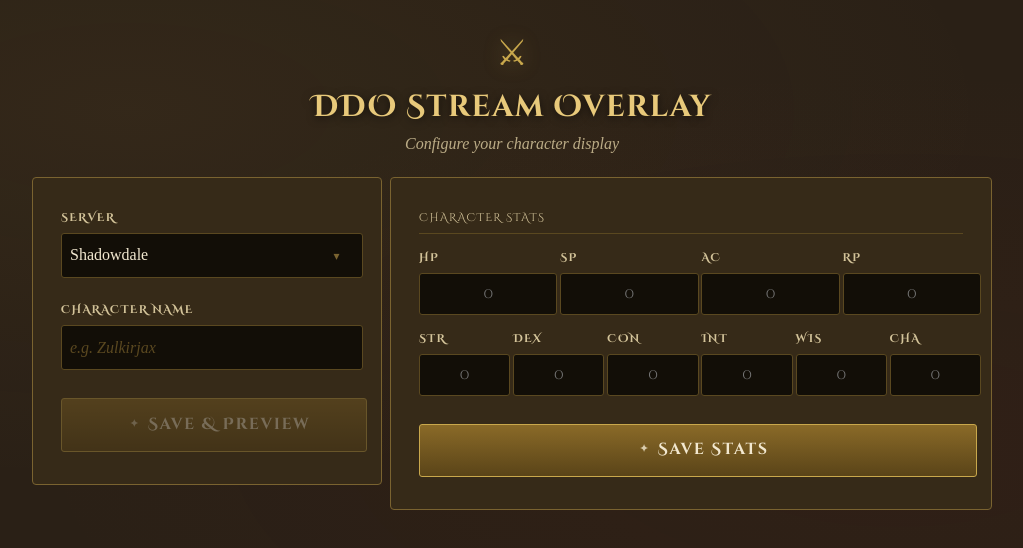
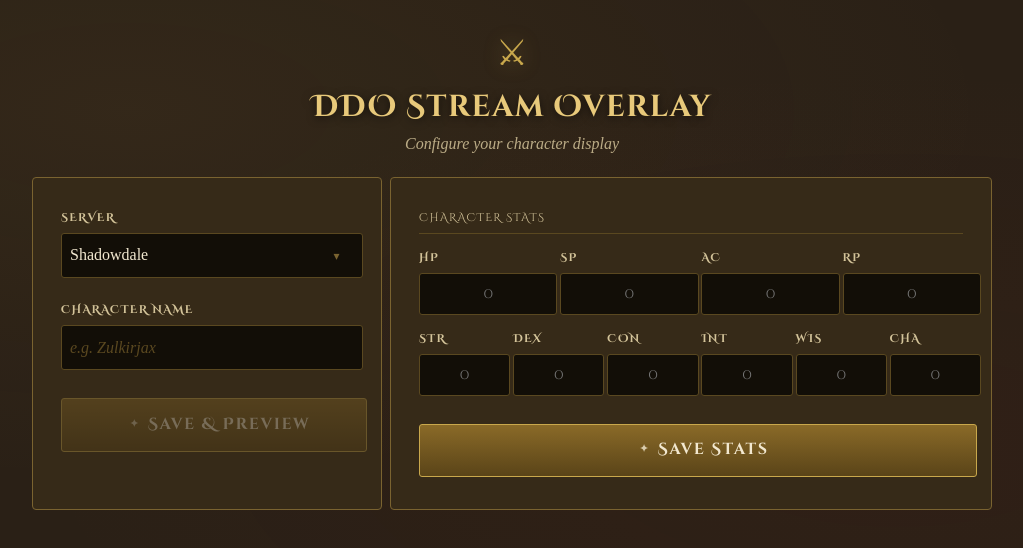
Before and after one commit to colabottles/ddo-overlay, a Nuxt app: page /config in a window 1280 px wide. Shown: the top 548 px of the page, without its empty margins (128-1151 px from the left). Built offline with nearby package versions, Linux system fonts and the light colour scheme; a web font is replaced by a local one.

Commit message:
fix: height issue with character name box

```diff
--- a/app/pages/config.vue
+++ b/app/pages/config.vue
@@ -330,7 +330,7 @@
   grid-template-columns: 350px 1fr;
   gap: 0.5rem;
   margin-bottom: 0.5rem;
-  align-items: start;
+  align-items: initial;
 }
 
 /* Tighten form padding to fit */
```
